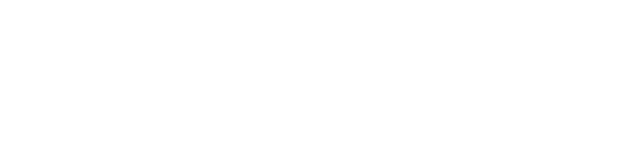
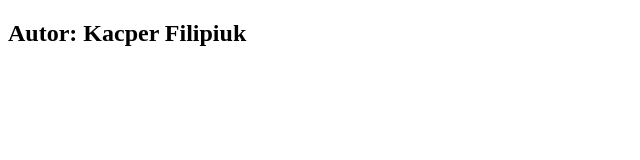
Before and after one commit to Varodann/TNAF-zaj-cia1-inicja-y-KF, a plain HTML site: page index.html in a window 1280 px wide. Shown: the whole page, without its empty margins (0-640 px from the left). Drawn offline with Linux system fonts and the light colour scheme.

Commit message:
Informacje o autorze

```diff
--- a/index.html
+++ b/index.html
@@ -5,6 +5,6 @@
     <title>Title</title>
 </head>
 <body>
-
+    <h2>Autor: Kacper Filipiuk</h2>
 </body>
 </html>
```
